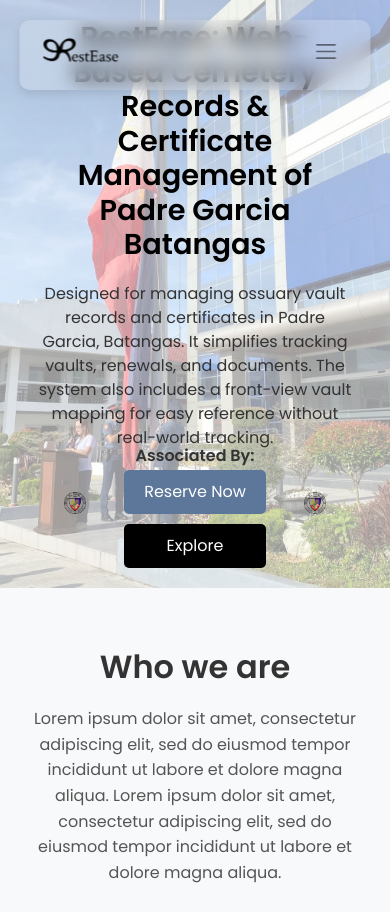
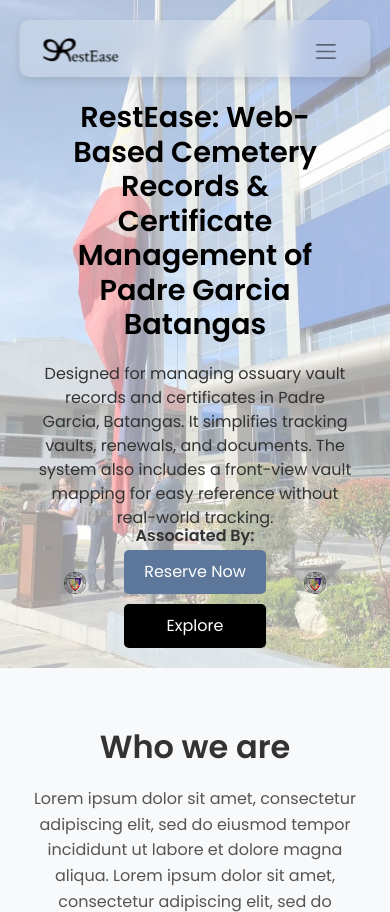
Before and after one commit to DenverSalazar/RestEase, a PHP site: page / in a window 390 px wide. Shown: the top 912 px of the page. Run offline with PHP 8.4, Linux system fonts and the light colour scheme.

Commit message:
adjust hero section and nav bar

```diff
--- a/css/index.css
+++ b/css/index.css
@@ -14,6 +14,7 @@
             color: black;
             position: relative;
             padding: 20px;
+            padding-top: 80px; /* Add padding to prevent overlap with the navbar */
         }
         .hero::before {
             content: "";
@@ -29,7 +30,7 @@
             backdrop-filter: blur(10px);
             width: 90%;
             max-width: 1240px;
-            height: 57px;
+            height: 57px; /* Keep the height consistent */
             padding: 0 20px;
             box-shadow: 0px 4px 10px rgba(0, 0, 0, 0.1);
             margin: 0 auto;
@@ -179,6 +180,7 @@
             }
             .navbar {
                 padding: 10px 20px; /* Adjusts padding for smaller screens */
+                height: 57px; /* Maintain the same height in mobile view */
             }
             .navbar-collapse {
                 background-color: #D9D9D9; /* Adds a background color to the collapsed menu */
@@ -193,6 +195,11 @@
             }
             .navbar-collapse.show {
                 display: block; /* Ensures the menu is visible when expanded */
+            }
+            .hero {
+                height: auto;
+                padding: 20px;
+                padding-top: 100px; /* Increase padding for smaller screens */
             }
         }
         .who-we-are {
@@ -378,6 +385,7 @@
                 align-items: flex-start;
                 height: auto;
                 padding: 10px;
+                height: 57px; /* Maintain the same height in mobile view */
             }
             .navbar-brand {
                 margin-bottom: 10px;
@@ -397,6 +405,7 @@
             .hero {
                 height: auto;
                 padding: 20px;
+                padding-top: 100px; /* Increase padding for smaller screens */
             }
             .hero h1 {
                 font-size: 1.8rem;
```
